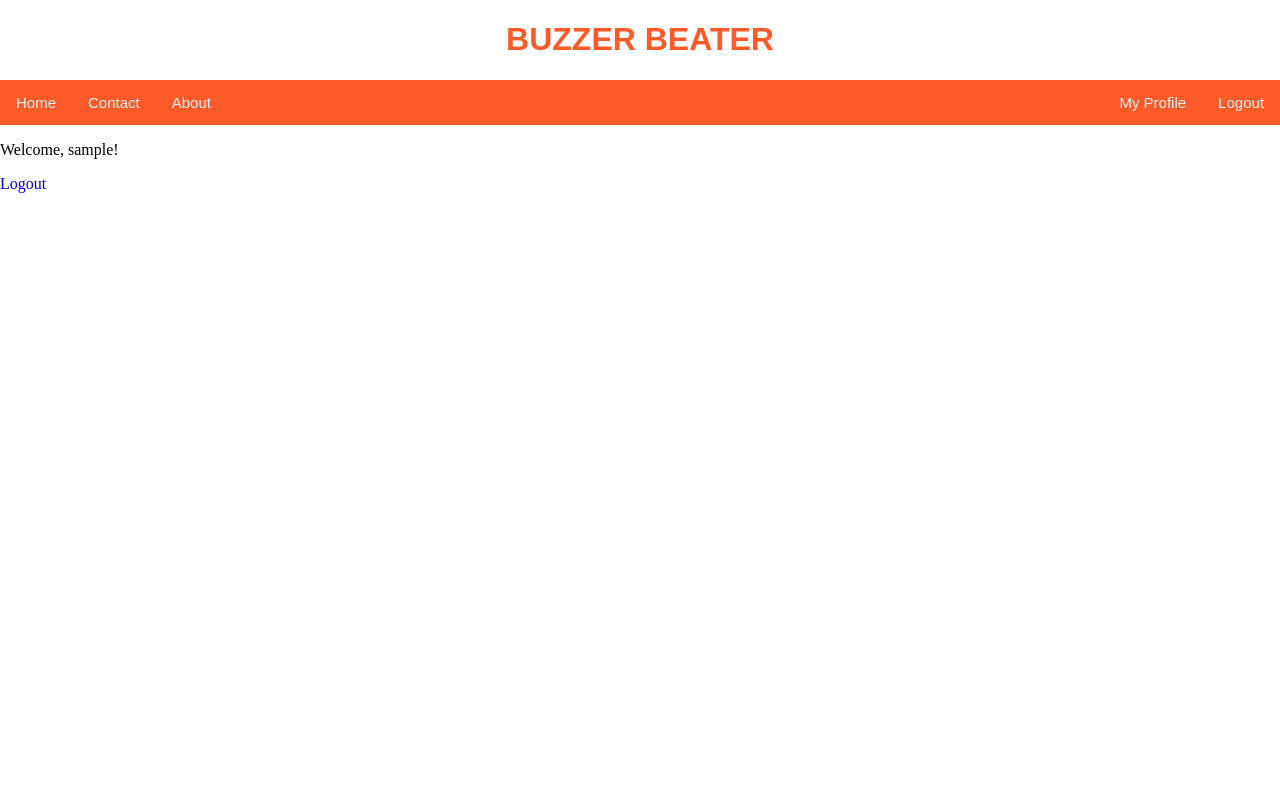
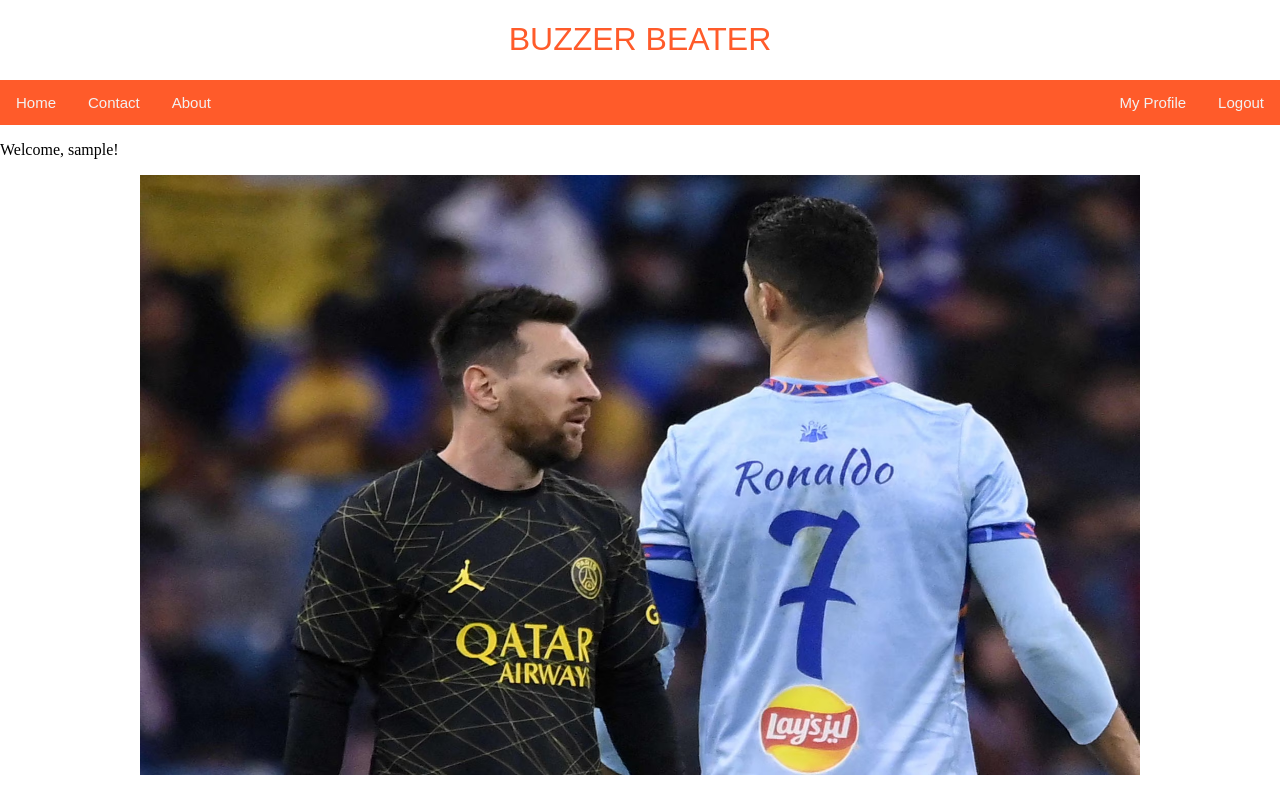
Before and after one commit to Charvis30/sports-app, a Django app: page / in a window 1280 px wide. Run offline with Django 4.2, Linux system fonts and the light colour scheme; the visitor is signed in with stand-in values (Sample User, id 1).

Commit message:
adding to home page

```diff
--- a/sportsApp/app1/templates/app1/home.html
+++ b/sportsApp/app1/templates/app1/home.html
@@ -8,10 +8,33 @@
 
   {% if user.is_authenticated %}
     <p>Welcome, {{ user.username }}!</p>
-    <p><a href="{% url 'logout' %}">Logout</a></p>
   {% else %}
-    <p>Welcome</p>
+    <h1>Welcome</h1>
   {% endif %}
+
+  <div class="slideshow">
+		<img src="{% static 'images/curry.jpg' %}">
+		<img src="{% static 'images/jesss.jpg' %}">
+		<img src="{% static 'images/messi.jpg' %}">
+    <img src="{% static 'images/mahomes.jpg' %}">
+	</div>
+
+<script>
+  var slideIndex = 0;
+  showSlides();
+
+  function showSlides() {
+    var i;
+    var slides = document.getElementsByClassName("slideshow")[0].getElementsByTagName("img");
+    for (i = 0; i < slides.length; i++) {
+      slides[i].style.opacity = "0";
+    }
+    slideIndex++;
+    if (slideIndex > slides.length) {slideIndex = 1}
+    slides[slideIndex-1].style.opacity = "1";
+    setTimeout(showSlides, 3000); // Change image every 3 seconds
+  }
+</script>
 
 
 
--- a/sportsApp/static/css/style.css
+++ b/sportsApp/static/css/style.css
@@ -1,3 +1,33 @@
+/* Slide show*/
+.slideshow {
+    position: relative;
+    height: 600px;
+    width: 1000px;
+    margin: auto;
+}
+
+.slideshow img {
+    position: absolute;
+    top: 0;
+    left: 0;
+    height: 600px;
+    width: 1000px;
+    opacity: 0;
+    transition: opacity 1s ease-in-out;
+}
+
+.slideshow img:first-child {
+    opacity: 1;
+}
+ /* main */
+
+h1{
+    font-family: sans-serif, Tahoma;
+    font-weight: lighter;
+    text-align: center;
+    text-transform: uppercase;
+}
+
 body
 {
     margin: 0;
```
Also changed, not shown: sportsApp/static/images/curry.jpg (added), sportsApp/static/images/jesss.jpg (added), sportsApp/static/images/mahomes.jpg (added), sportsApp/static/images/messi.jpg (added).
